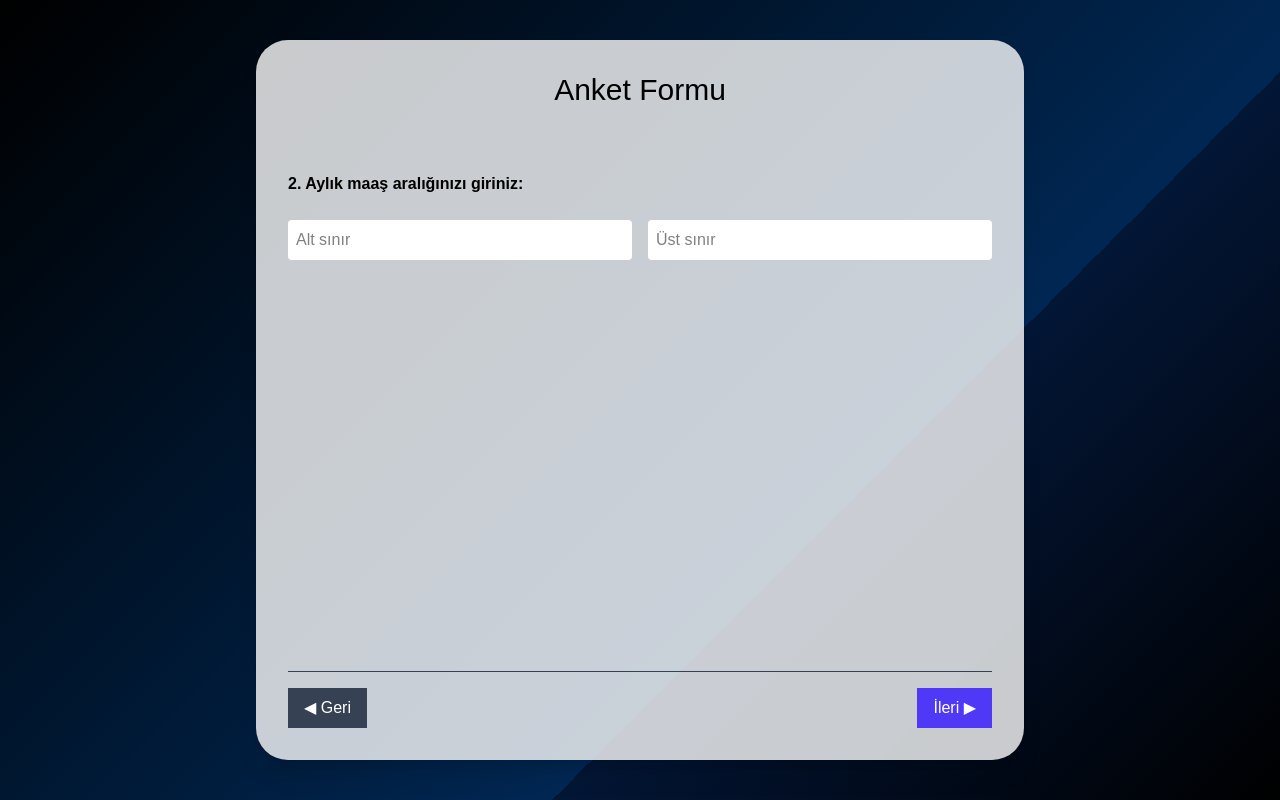
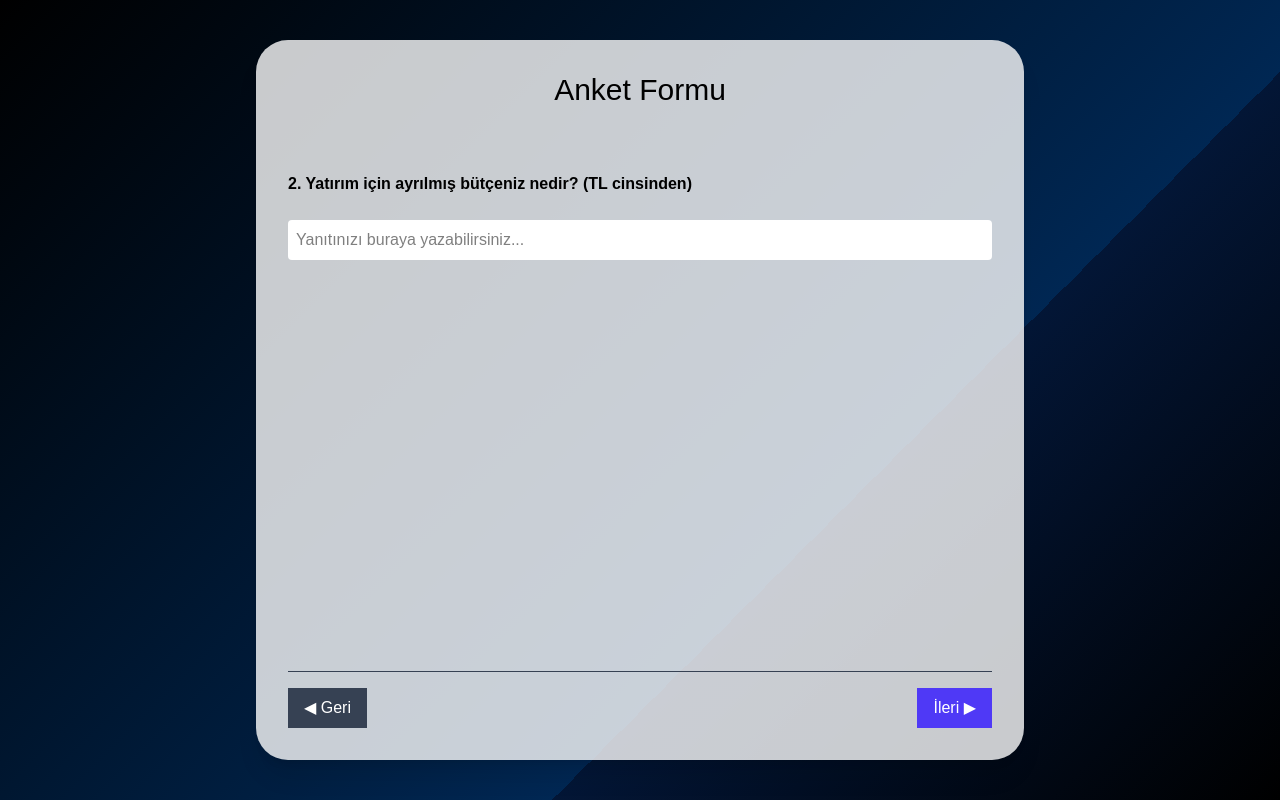
Before and after one commit to ahmetyasinc/whaleer, a Next.js app: page / in a window 1280 px wide. Both pictures are taken after a click on the button "İleri ▶". Built offline with nearby package versions, Linux system fonts and the light colour scheme.

Commit message:
Update survey questions and input types for improved user experience

```diff
--- a/src/app/page.js
+++ b/src/app/page.js
@@ -18,8 +18,8 @@ export default function SurveyPage() {
     },
     {
       key: 'q2',
-      type: 'range',
-      text: '2. Aylık maaş aralığınızı giriniz:',
+      type: 'input',
+      text: '2. Yatırım için ayrılmış bütçeniz nedir? (TL cinsinden)',
     },
     {
       key: 'q3',
@@ -120,23 +120,66 @@ export default function SurveyPage() {
         'Kâr payı ile',
         'Paylaşmam',
       ],
-      subQuestions: [
+    },
     {
       key: 'q8',
       type: 'radio',
-          text: '8. Hangi platform aracılığı ile robot çalıştırdınız? ',
+      text: '8. Başkalarının stratejilerini kullanmayı düşünür müsünüz?',
       options: [
-            '3Commas',
-            'WunderTrading',
-            'Matrix',
-            'Diğer',
+        'Evet. düşünürüm',
+        'Geçmiş performansını test ettikten sonra düşünürüm',
+        'Hayır, düşünmem',
       ],
     },
-
+    {
+      key: 'q9',
+      type: 'radio',
+      text: '9. Bir stratejinin güvenilirliğini değerlendirmek isteseniz en çok neye dikkat edersiniz?',
+      options: [
+        'Kazanma oranı',
+        'Risk-getiri oranı (Sharpe vs.)',
+        'Kullanıcı yorumları',
       ],
-      condition: (value) => value === '3Commas' || value === 'WunderTrading' || value === 'Matrix' || value === 'Matrix',
     },
-
+    {
+      key: 'q10',
+      type: 'radio',
+      text: '10. Platformun erken sürümünü test etmek ister misiniz?',
+      options: ['Evet', 'Hayır'],
+      subQuestions: [
+        {
+          key: 'q10_1',
+          type: 'input',
+          text: 'E-Mail:',
+        },
+        {
+          key: 'q10_2',
+          type: 'input',
+          text: 'Telefon:',
+        },
+      ],
+      condition: (value) => value === 'Evet',
+    },
+    {
+      key: 'q11',
+      type: 'textarea',
+      text: '11. Platformdan beklentiniz nedir? Hangi özellik sizi en çok heyecanlandırır? Önerileriniz varsa yazınız.',
+    },
+    {
+      key: 'q12',
+      type: 'radio',
+      text: '12. Aşağıdaki konularda en çok endişeniz olanlar hangileri? (En fazla 3 seçim yapabilirsiniz)',
+      options: [
+        'Stratejilerimin izinsiz kopyalanması',
+        'Botların doğru çalışmaması / zarara uğratması',
+        'Platforma bağladığım cüzdanımın güvenliği',
+        'Kimlik bilgilerimin 3. kişilerle paylaşılması',
+        'Paramın çekilememesi / kaybolması',
+        'Dolandırıcılık ihtimali (sahte strateji, sahte kullanıcı vb.)',
+        'Destek ekibine ulaşamama / sorun çözülmemesi',
+      ],
+      maxSelections: 3,
+    },
   ];
 
   const current = questions[currentQuestionIndex];
@@ -170,6 +213,18 @@ export default function SurveyPage() {
                 ))}
               </select>
             )}
+
+            {current.type === 'input' && (
+              <input
+                type="text"
+                name={current.key}
+                className="w-full p-2 bg-white text-black rounded"
+                placeholder="Yanıtınızı buraya yazabilirsiniz..."
+                value={answers[current.key] || ''}
+                onChange={(e) => handleChange(current.key, e.target.value)}
+              />
+            )}
+
 
             {/* Range (maaş) */}
             {current.type === 'range' && (
@@ -215,7 +270,20 @@ export default function SurveyPage() {
                   <span>{opt}</span>
                 </div>
               ))}
+
+            {/* Textarea */}
+            {current.type === 'textarea' && (
+              <textarea
+                name={current.key}
+                rows={6}
+                className="w-full p-2 bg-white text-black rounded"
+                placeholder="Yanıtınızı buraya yazabilirsiniz..."
+                value={answers[current.key] || ''}
+                onChange={(e) => handleChange(current.key, e.target.value)}
+              />
+            )}
           </div>
+
 
           {/* Şartlı alt sorular (aynı kartta) */}
           {showSubQuestions &&
@@ -262,8 +330,24 @@ export default function SurveyPage() {
                   <span>{opt}</span>
                 </div>
               ))}
+
+      {/* Input tipi (e-mail, telefon vb.) */}
+      {sub.type === 'input' && (
+        <input
+          type={
+            sub.text.toLowerCase().includes('mail') ? 'email'
+            : sub.text.toLowerCase().includes('telefon') ? 'tel'
+            : 'text'
+          }
+          placeholder={sub.text}
+          className="w-full p-2 bg-white text-black rounded"
+          value={answers[sub.key] || ''}
+          onChange={(e) => handleChange(sub.key, e.target.value)}
+        />
+      )}
     </div>
   ))}
+
 
         </div>
 
@@ -277,14 +361,27 @@ export default function SurveyPage() {
             ◀ Geri
           </button>
 
+          {currentQuestionIndex === questions.length - 1 ? (
+            <button
+              onClick={() => {
+                console.log('Form tamamlandı:', answers);
+                alert('Teşekkürler! Cevaplarınız kaydedildi.');
+                // istersen backend'e gönderim veya yönlendirme ekleyebilirsin
+              }}
+              className="bg-green-600 px-4 py-2 text-white hover:bg-green-500"
+            >
+               Formu Tamamla
+            </button>
+          ) : (
             <button
               onClick={nextQuestion}
               className="bg-indigo-600 px-4 py-2 text-white hover:bg-indigo-500 disabled:opacity-30"
-            disabled={currentQuestionIndex === questions.length - 1}
             >
               İleri ▶
             </button>
+          )}
         </div>
+
       </div>
     </main>
   );
```
Lines whose indentation alone changed are shown as unchanged.
